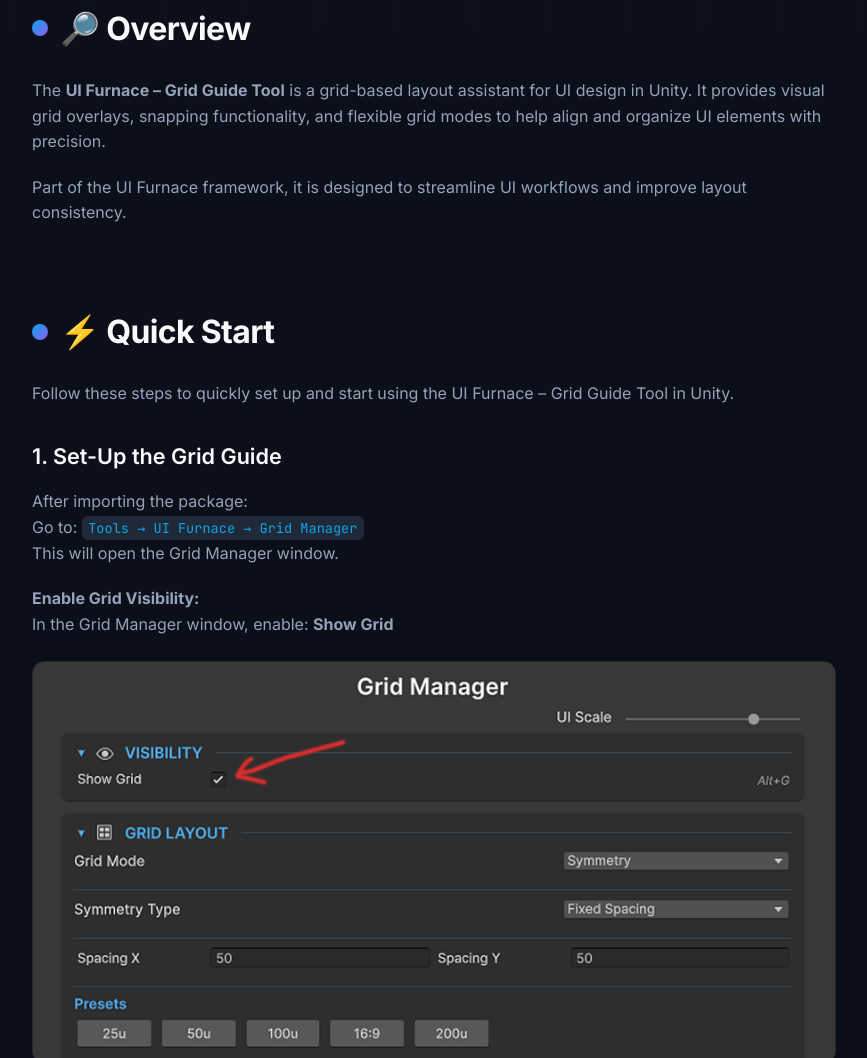
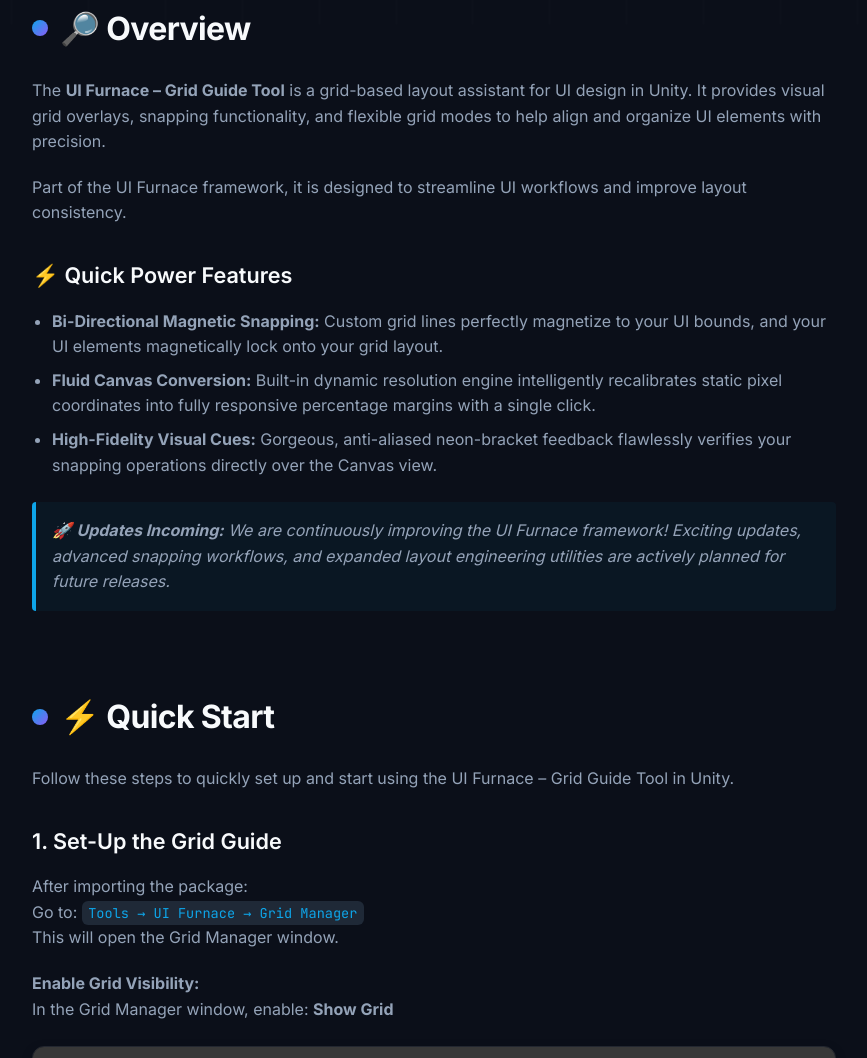
Before and after one commit to azsoftstudio/UIFurnace-GridGuideLite, a plain HTML site: page index.html in a window 1280 px wide. Shown: the part 775-1833 px from the top of the page, without its empty margins (346-1213 px from the left). Drawn offline with Linux system fonts and the light colour scheme.

Commit message:
Add Quick Power Features and Updates notice to overview

```diff
--- a/index.html
+++ b/index.html
@@ -99,6 +99,16 @@
                         help align and organize UI elements with precision.</p>
                     <p>Part of the UI Furnace framework, it is designed to streamline UI workflows and improve layout
                         consistency.</p>
+
+                    <h3>⚡ Quick Power Features</h3>
+                    <ul class="power-features" style="line-height: 1.6; padding-left: 1.25rem;">
+                        <li><strong>Bi-Directional Magnetic Snapping:</strong> Custom grid lines perfectly magnetize to your UI bounds, and your UI elements magnetically lock onto your grid layout.</li>
+                        <li><strong>Fluid Canvas Conversion:</strong> Built-in dynamic resolution engine intelligently recalibrates static pixel coordinates into fully responsive percentage margins with a single click.</li>
+                        <li><strong>High-Fidelity Visual Cues:</strong> Gorgeous, anti-aliased neon-bracket feedback flawlessly verifies your snapping operations directly over the Canvas view.</li>
+                    </ul>
+                    <p style="margin-top: 1.5rem; padding: 1rem; background: rgba(14, 165, 233, 0.05); border-left: 4px solid var(--primary-color); border-radius: 4px;">
+                        <em>🚀 <strong>Updates Incoming:</strong> We are continuously improving the UI Furnace framework! Exciting updates, advanced snapping workflows, and expanded layout engineering utilities are actively planned for future releases.</em>
+                    </p>
                 </section>
 
                 <!-- Quick Start -->
```
Also changed, not shown: 1 other file.
